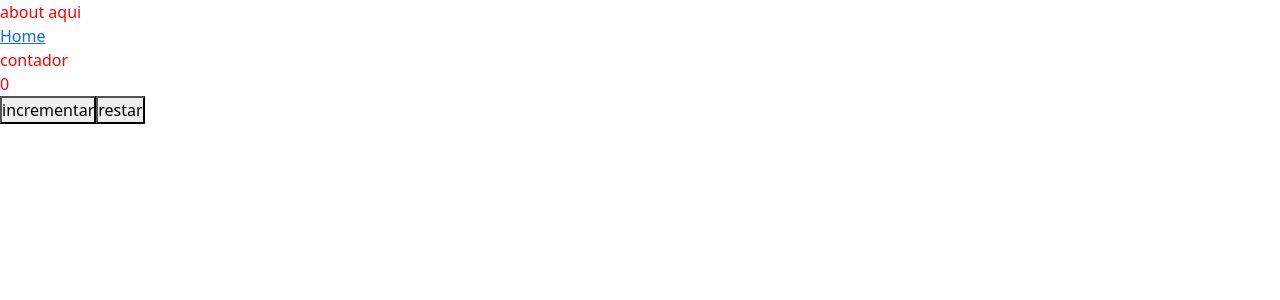
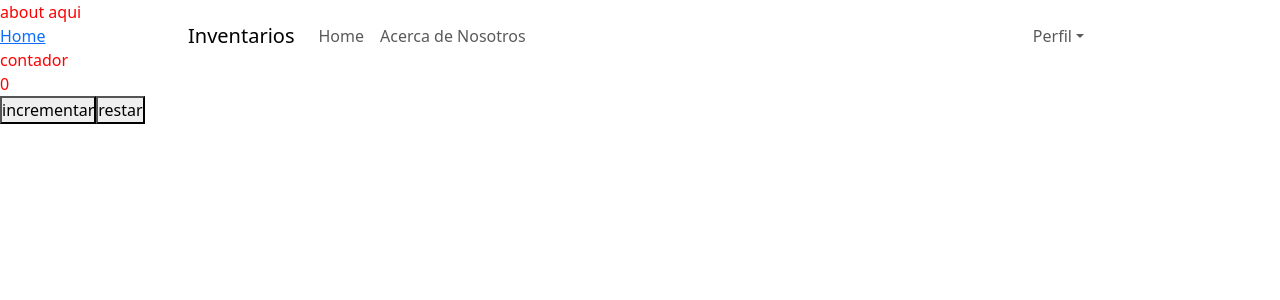
Before and after one commit to Wintrhop/InventoryFront, a Next.js app: page /about in a window 1280 px wide. Shown: the top 300 px of the page. Built offline with nearby package versions, Linux system fonts and the light colour scheme.

Commit message:
correccion estilos navbar

```diff
--- a/src/components/NavBr.js
+++ b/src/components/NavBr.js
@@ -9,17 +9,17 @@ import AccountDropDown from "./AccountDropDown";
 const NavBr = () => {
   return (
     <>
-      <Navbar className={styles.navBr} expand="lg">
+      <Navbar className={`${styles.navBr} w-75 p-3 position-absolute top-0 start-50 translate-middle-x`} expand="sm">
         <Container>
           <Navbar.Brand href="/">Inventarios</Navbar.Brand>
           <Navbar.Toggle aria-controls="basic-navbar-nav" />
           <Navbar.Collapse id="basic-navbar-nav">
-            <Nav className="me-auto">
+            <Nav className="">
               <Nav.Link href="/">Home</Nav.Link>
               <Nav.Link href="/about">Acerca de Nosotros</Nav.Link>
 
             </Nav>
-            <Nav className="">
+            <Nav className="ms-auto">
             <AccountDropDown/>
             </Nav>
           </Navbar.Collapse>
--- a/src/pages/_app.js
+++ b/src/pages/_app.js
@@ -3,6 +3,7 @@ import "bootstrap/dist/css/bootstrap.css";
 import { useEffect } from "react";
 import { useRouter } from "next/router";
 import SSRProvider from "react-bootstrap/SSRProvider";
+import NavBr from "@/components/NavBr";
 
 export default function App({ Component, pageProps }) {
   const router = useRouter();
@@ -14,7 +15,9 @@ export default function App({ Component, pageProps }) {
   return (
     <>
       <SSRProvider>
+        <NavBr/>
         <Component {...pageProps} />
+
       </SSRProvider>
     </>
   );
--- a/src/pages/_document.js
+++ b/src/pages/_document.js
@@ -5,7 +5,7 @@ export default function Document() {
     <Html lang="en">
       <Head>
         <link rel="preconnect" href="https://fonts.googleapis.com" />
-        <link rel="preconnect" href="https://fonts.gstatic.com" crossorigin />
+        <link rel="preconnect" href="https://fonts.gstatic.com" />
         <link
           href="https://fonts.googleapis.com/css2?family=Poppins:wght@100;400;700&display=swap"
           rel="stylesheet"
--- a/src/pages/index.js
+++ b/src/pages/index.js
@@ -4,7 +4,6 @@ import Image from 'next/image'
 import { Inter } from 'next/font/google'
 import Link from 'next/link'
 import styles from '@/styles/Home.module.scss'
-import NavBr from '@/components/NavBr'
 import React from 'react'
 
 
@@ -20,7 +19,7 @@ export default function Home() {
         <link rel="icon" href="/favicon.ico" />
       </Head>
       <main className={styles.main}>
-    <NavBr/>
+
       </main>
     </>
   )
```
